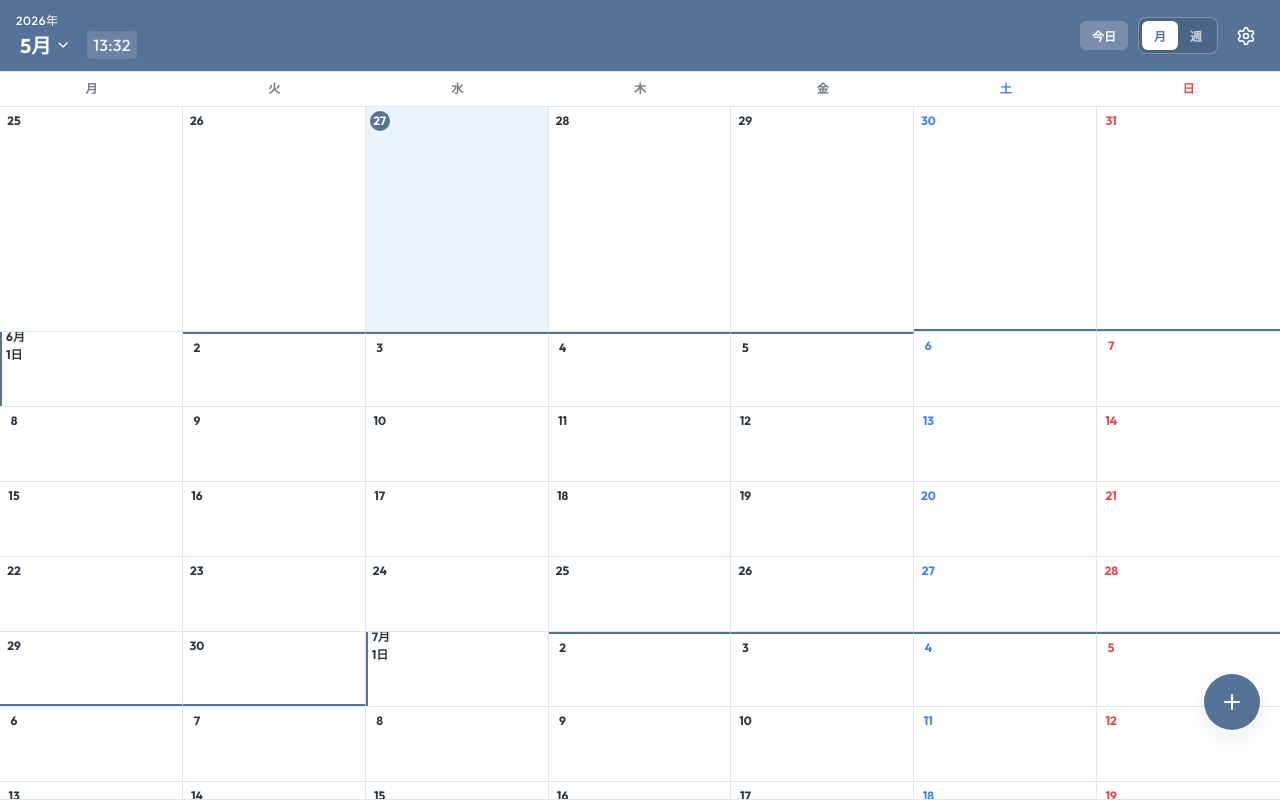
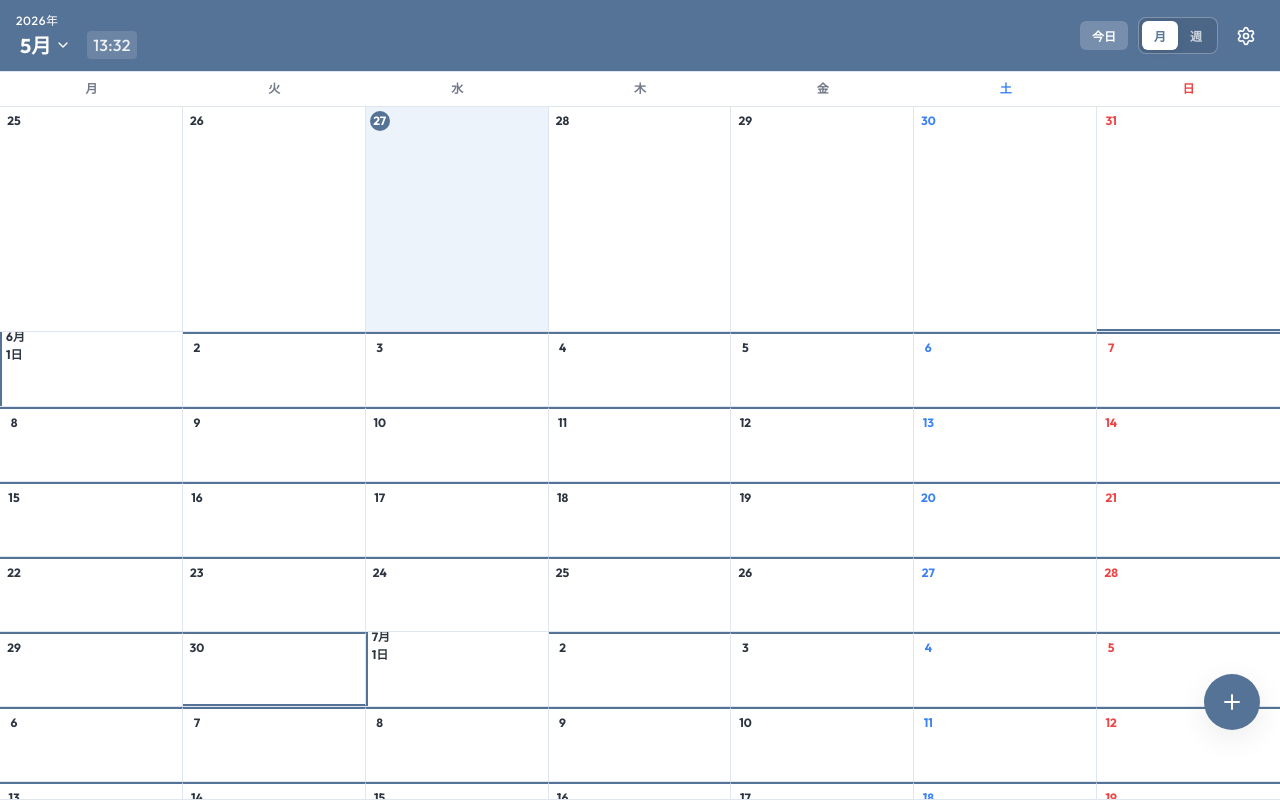
Before and after one commit to itokenlaw-rgb/FocusWeeks, a React (Vite) app: page / in a window 1280 px wide. Built offline with nearby package versions, Linux system fonts and the light colour scheme.

Commit message:
feat: ボトムパネル

```diff
--- a/src/components/MonthView.tsx
+++ b/src/components/MonthView.tsx
@@ -176,19 +176,32 @@ export const MonthView: React.FC<MonthViewProps> = ({
                 const isSun      = dayOfWeek === 0;
                 const isSelected = selectedDate === dateString;
 
-                // ── 6月→7月の境目を階段状太線で強調 ─────────────────────
-let borderClasses = '';
-const lastDayOfMonth = new Date(year, month + 1, 0).getDate();
-if (dayOfMonth === lastDayOfMonth - 1 || dayOfMonth === lastDayOfMonth) {
-  // 月末から2日：下線
-  borderClasses = ' border-bottom-thick';
-} else if (dayOfMonth === 1) {
-  // 1日：左線
-  borderClasses = ' border-left-thick';
-} else if (dayOfMonth >= 1 && dayOfMonth <= 5) {
-  // 2〜4日（土曜まで）：上線
-  borderClasses = ' border-top-thick';
-}
+// ── 月の境目を階段状太線で強調（月曜始まり・日曜始まり両対応） ──
+                let borderClasses = '';
+
+                try {
+                  // 1. 下線の判定：明日になったら月が変わる（月末日）なら、セルの下に太線
+                  const tomorrow = new Date(year, month, dayOfMonth + 1);
+                  if (tomorrow.getMonth() !== month) {
+                    borderClasses += ' border-bottom-thick';
+                  }
+
+                  // 2. 左線の判定：1日（月初）の場合、左側に太線
+                  // ※ただし、1日が週の先頭（月曜）の場合はカレンダーの外枠とかぶるので引かない、とする場合は「&& dayOfWeek !== 1」を足してください
+                  if (dayOfMonth === 1) {
+                    borderClasses += ' border-left-thick';
+                  }
+
+                  // 3. 上線の判定：自分が「新月（翌月）」のエリアに入っており、かつ「1日の曜日」に追いつくまでの間
+                  // つまり、1日より左側にある「翌月の数日間」の上側に太線を引く
+                  if (!isCurrentMonth && date > new Date(year, month, 1)) {
+                    // 月曜始まりの場合、1日の前日（月末）がその週のどこにあるかで上線を引く範囲が決まります
+                    // ここではシンプルに「今見ているセルの月」が、カレンダー上の当月より未来（翌月）であれば上線を引く
+                    borderClasses += ' border-top-thick';
+                  }
+                } catch (e) {
+                  console.error(e);
+                }
 
                 // この日のイベント一覧
                 const dayEvents = events.filter(
```
